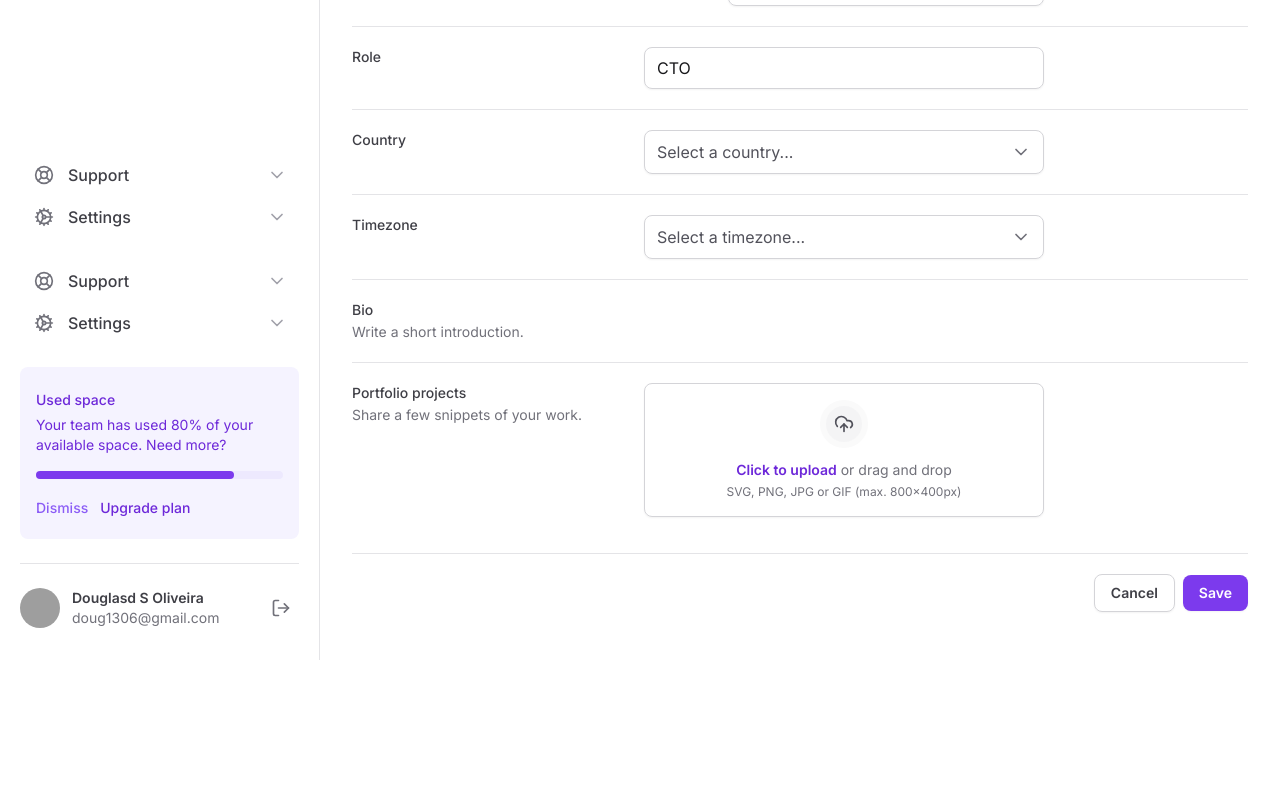
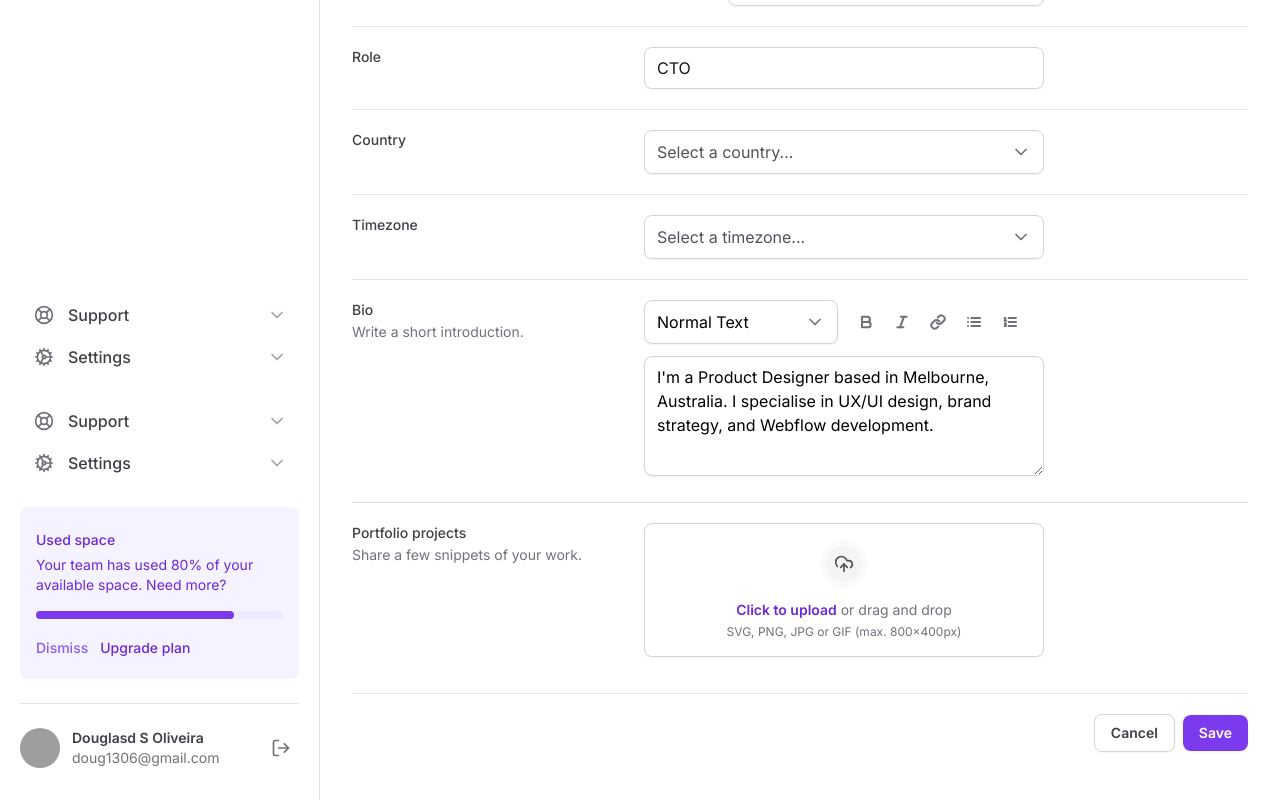
Before and after one commit to tilo1306/tailwind-nextJS, a Next.js app: page / in a window 1280 px wide. Shown: the part 544-1344 px from the top of the page. Before the commit the page ends 1204 px from the top, so only its background shows below. Built offline with nearby package versions, Linux system fonts and the light colour scheme; grey boxes are pictures that could not be loaded.

Commit message:
feat: Biography Input

```diff
--- a/src/app/page.tsx
+++ b/src/app/page.tsx
@@ -1,9 +1,10 @@
 import { SettingsTabs } from '@/components/SettingsTabs'
 import * as Input from '@/components/Input'
 import * as FileInput from '@/components/Form/FileInput'
-import { Mail } from 'lucide-react'
+import { Bold, Italic, Link, List, ListOrdered, Mail } from 'lucide-react'
 import { Select } from '@/components/Form/Select'
 import { SelectItem } from '@/components/Form/Select/SelectItem'
+import { TextArea } from '@/components/Form/TextArea'
 
 export default function Home() {
   return (
@@ -58,6 +59,7 @@ export default function Home() {
               </Input.Root>
             </div>
           </div>
+
           <div className="grid grid-cols-form gap-3 pt-5">
             <label
               htmlFor="email"
@@ -76,6 +78,7 @@ export default function Home() {
               />
             </Input.Root>
           </div>
+
           <div className="grid grid-cols-form gap-3 pt-5">
             <label
               htmlFor="photo"
@@ -86,14 +89,13 @@ export default function Home() {
                 This will be displayed on your profile.
               </span>
             </label>
-            <div>
-              <FileInput.Root className="flex items-start gap-5">
-                <FileInput.ImagePreview />
-                <FileInput.Trigger />
-                <FileInput.Control />
-              </FileInput.Root>
-            </div>
+            <FileInput.Root className="flex items-start gap-5">
+              <FileInput.ImagePreview />
+              <FileInput.Trigger />
+              <FileInput.Control />
+            </FileInput.Root>
           </div>
+
           <div className="grid grid-cols-form gap-3 pt-5">
             <label htmlFor="role" className="text-sm font-medium text-zinc-700">
               Role
@@ -102,6 +104,7 @@ export default function Home() {
               <Input.Control id="role" defaultValue="CTO" />
             </Input.Root>
           </div>
+
           <div className="grid grid-cols-form gap-3 pt-5">
             <label
               htmlFor="country"
@@ -111,10 +114,10 @@ export default function Home() {
             </label>
             <Select placeholder="Select a country...">
               <SelectItem value="br" text="Brazil" />
-              <SelectItem value="us" text="United State" />
+              <SelectItem value="us" text="United States" />
             </Select>
-            <div />
           </div>
+
           <div className="grid grid-cols-form gap-3 pt-5">
             <label
               htmlFor="timezone"
@@ -129,8 +132,8 @@ export default function Home() {
               />
               <SelectItem value="utc3" text="America São Paulo (UTC-03:00)" />
             </Select>
-            <div />
           </div>
+
           <div className="grid grid-cols-form gap-3 pt-5">
             <label htmlFor="bio" className="text-sm font-medium text-zinc-700">
               Bio
@@ -138,8 +141,61 @@ export default function Home() {
                 Write a short introduction.
               </span>
             </label>
-            <div />
+            <div className="space-y-3">
+              <div className="grid grid-cols-2 gap-3">
+                <Select placeholder="" defaultValue="normal">
+                  <SelectItem
+                    value="normal"
+                    defaultChecked
+                    text="Normal Text"
+                  />
+                  <SelectItem value="md" text="Markdown" />
+                </Select>
+
+                <div className="flex items-center gap-1">
+                  <button
+                    type="button"
+                    className="rounded-md p-2 hover:bg-zinc-50"
+                  >
+                    <Bold className="h-4 w-4 text-zinc-500" strokeWidth={3} />
+                  </button>
+                  <button
+                    type="button"
+                    className="rounded-md p-2 hover:bg-zinc-50"
+                  >
+                    <Italic className="h-4 w-4 text-zinc-500" strokeWidth={3} />
+                  </button>
+                  <button
+                    type="button"
+                    className="rounded-md p-2 hover:bg-zinc-50"
+                  >
+                    <Link className="h-4 w-4 text-zinc-500" strokeWidth={3} />
+                  </button>
+                  <button
+                    type="button"
+                    className="rounded-md p-2 hover:bg-zinc-50"
+                  >
+                    <List className="h-4 w-4 text-zinc-500" strokeWidth={3} />
+                  </button>
+                  <button
+                    type="button"
+                    className="rounded-md p-2 hover:bg-zinc-50"
+                  >
+                    <ListOrdered
+                      className="h-4 w-4 text-zinc-500"
+                      strokeWidth={3}
+                    />
+                  </button>
+                </div>
+              </div>
+
+              <TextArea
+                id="bio"
+                defaultValue="I'm a Product Designer based in Melbourne, Australia. I specialise in UX/UI design, brand strategy, and Webflow development."
+              />
+            </div>
           </div>
+
           <div className="grid grid-cols-form gap-3 pt-5">
             <label
               htmlFor="projects"
@@ -156,6 +212,7 @@ export default function Home() {
               <FileInput.Control multiple />
             </FileInput.Root>
           </div>
+
           <div className="flex items-center justify-end gap-2 pt-5">
             <button
               type="button"
--- a/src/components/Form/Select/index.tsx
+++ b/src/components/Form/Select/index.tsx
@@ -4,14 +4,14 @@ import * as SelectPrimitive from '@radix-ui/react-select'
 import { ChevronDown } from 'lucide-react'
 import { ReactNode } from 'react'
 
-export interface SelectProps {
+export interface SelectProps extends SelectPrimitive.SelectProps {
   children: ReactNode
   placeholder: string
 }
 
-export function Select({ children, placeholder }: SelectProps) {
+export function Select({ children, placeholder, ...props }: SelectProps) {
   return (
-    <SelectPrimitive.Root>
+    <SelectPrimitive.Root {...props}>
       <SelectPrimitive.Trigger className="flex h-11 w-full items-center justify-between gap-2 rounded-lg border border-zinc-300 px-3 py-2 shadow-sm data-[placeholder]:text-zinc-600">
         <SelectPrimitive.Value
           placeholder={placeholder}
@@ -27,7 +27,7 @@ export function Select({ children, placeholder }: SelectProps) {
           side="bottom"
           position="popper"
           sideOffset={8}
-          className="z-10 w-[--radix-select-trigger-width] overflow-hidden rounded-lg border border-zinc-200 bg-white"
+          className="z-10 w-[--radix-select-trigger-width] overflow-hidden rounded-lg border border-zinc-200 bg-white shadow-sm"
         >
           <SelectPrimitive.Viewport>{children}</SelectPrimitive.Viewport>
         </SelectPrimitive.Content>
--- /dev/null
+++ b/src/components/Form/TextArea.tsx
@@ -0,0 +1,12 @@
+import { ComponentProps } from 'react'
+
+export type TextAreaProps = ComponentProps<'textarea'>
+
+export function TextArea(props: TextAreaProps) {
+  return (
+    <textarea
+      className="min-h-[120px] w-full resize-y rounded-lg border border-zinc-300 px-3 py-2 shadow-sm"
+      {...props}
+    />
+  )
+}
```
